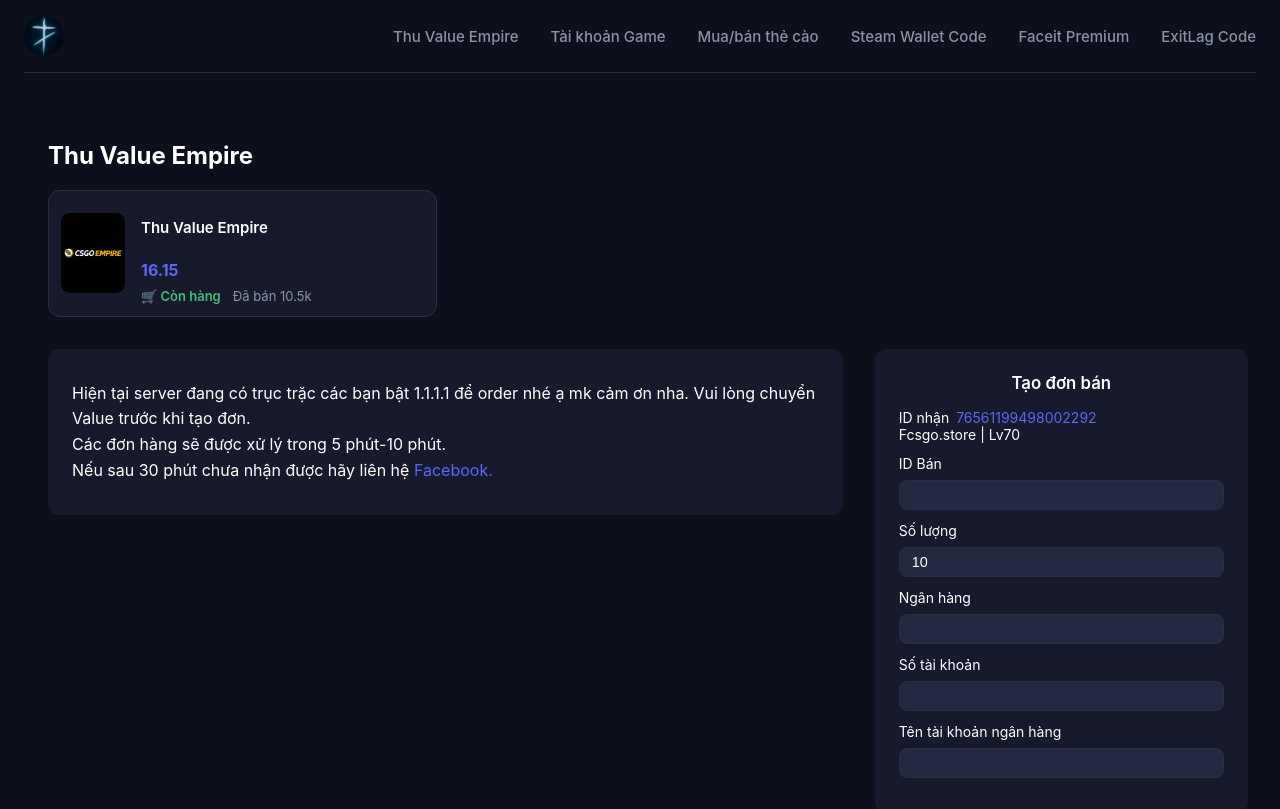
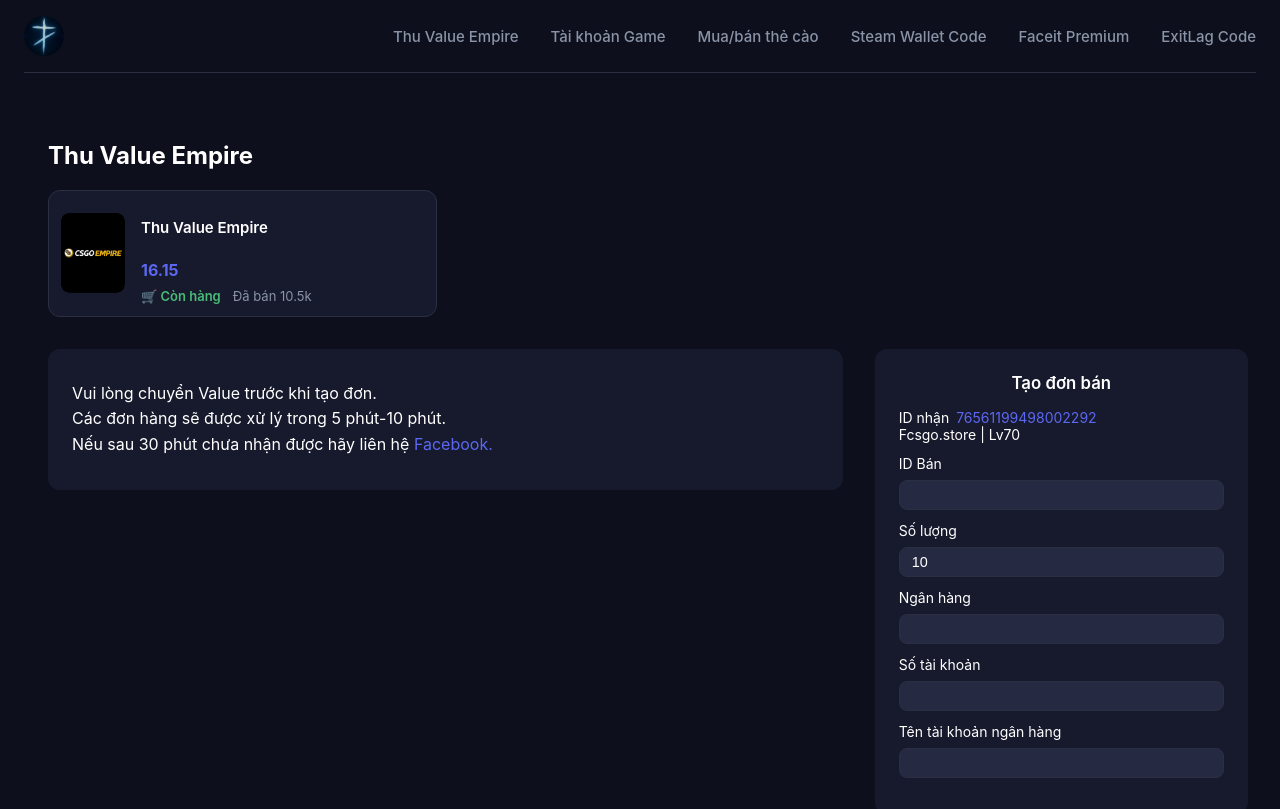
Before and after one commit to ngducnhatt/fcsgo, a React (Vite) app: page /empire in a window 1280 px wide. Shown: the top 809 px of the page. Built offline with nearby package versions, Linux system fonts and the light colour scheme; no server answers.

Commit message:
Update Empire.jsx

```diff
--- a/src/pages/Empire/Empire.jsx
+++ b/src/pages/Empire/Empire.jsx
@@ -83,7 +83,6 @@
       <div className="page-content">
         <div className="page-description">
           <ProductDescription content={<span>
-            Hiện tại server đang có trục trặc các bạn bật 1.1.1.1 để order nhé ạ mk cảm ơn nha.
             Vui lòng chuyển Value trước khi tạo đơn.
             <br />
             Các đơn hàng sẽ được xử lý trong 5 phút-10 phút.
```
